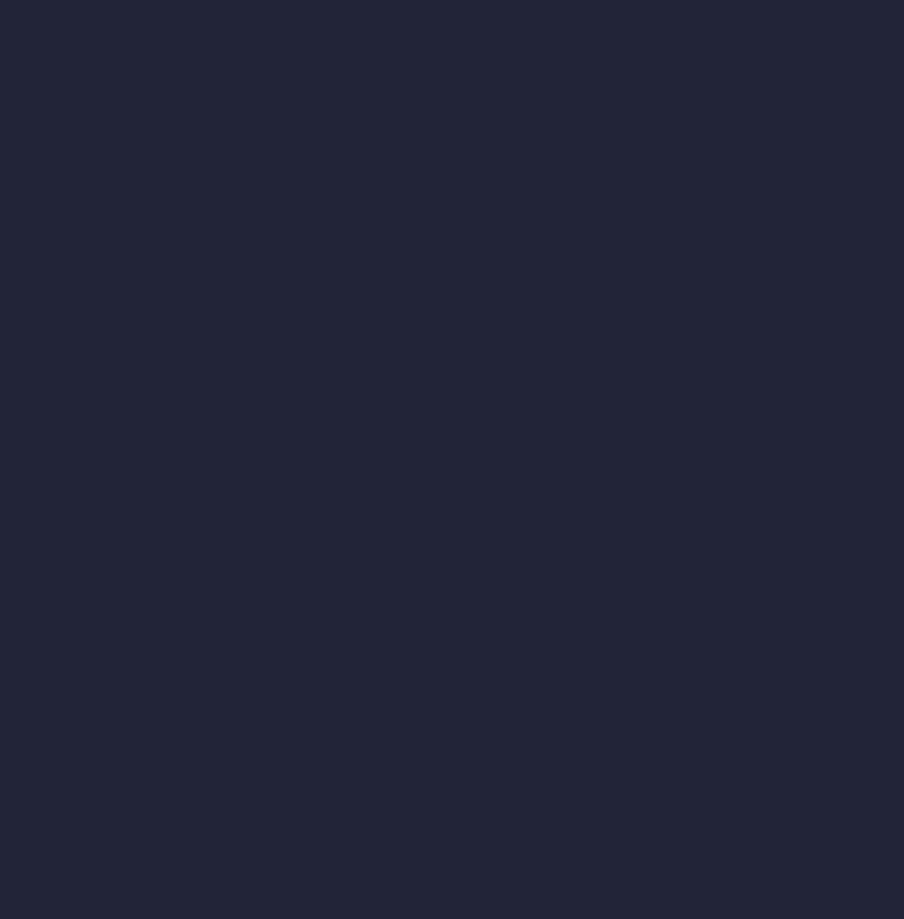
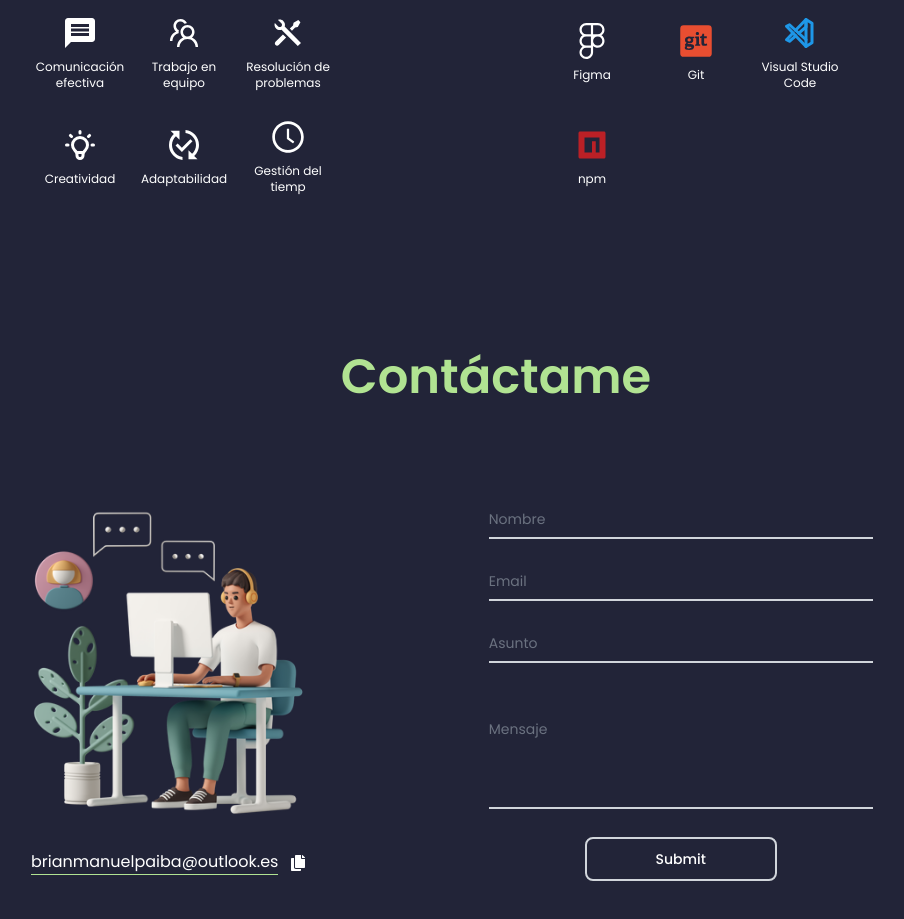
Before and after one commit to BMPaiba/portafolio, a React (Vite) app in the folder client/: page / in a window 1280 px wide. Shown: the part 3151-4070 px from the top of the page, without its empty margins (200-1104 px from the left). Before the commit the page ends 2592 px from the top, so only its background shows below. Built offline with nearby package versions, Linux system fonts and the light colour scheme; the HTML template or start-up script is replaced by a standard one.

Commit message:
contact responsive

```diff
--- a/client/src/App.jsx
+++ b/client/src/App.jsx
@@ -16,8 +16,8 @@ function App() {
         <Home />
         <About />
         <Projects />
-        {/* <Skills /> */}
-        {/* <Contact /> */}
+        <Skills />
+        <Contact />
       </div>
     </>
   );
--- a/client/src/views/Contact.jsx
+++ b/client/src/views/Contact.jsx
@@ -18,11 +18,11 @@ export default function Contact() {
 
   return (
     <>
-      <div className="h-screen flex flex-col items-center justify-around  pt-16 w-full" id="contact" >
-        <div className="flex w-full  pl-28">
-          <h3 className="text-Green text-5xl font-semibold ">Contáctame</h3>
+      <div className="h-screen flex flex-col items-center justify-around pt-16 w-full  " id="contact" >
+        <div className="flex w-full items-center justify-center md:pl-28">
+          <h3 className="text-Green text-5xl font-semibold  ">Contáctame</h3>
         </div>
-        <div className=" flex items-center justify-around  w-full">
+        <div className=" flex items-center justify-around  w-full  flex-wrap">
           <div className="flex flex-col items-center gap-6 ">
             <img
               src={img}
@@ -42,7 +42,7 @@ export default function Contact() {
             </div>
           </div>
           <div>
-            <form class="w-96 px-6">
+            <form class="w-96 px-6 pt-8 md:p-0">
               <div class="relative z-0 w-full mb-5 group">
                 <input
                   type="text"
@@ -124,7 +124,7 @@ export default function Contact() {
           </div>
         </div>
         <div>
-        <p className="text-xs">© Brian Paiba. Todos los derechos reservados.</p>
+        <p className="text-xs pt-8 md:p-0">© Brian Paiba. Todos los derechos reservados.</p>
 
         </div>
       </div>
--- a/client/src/views/Projects.jsx
+++ b/client/src/views/Projects.jsx
@@ -33,7 +33,7 @@ export default function Projects() {
   return (
     <>
       <div
-        className="flex items-center flex-col justify-around h-screen pt-16"
+        className="min-h-screen flex items-center flex-col justify-around  pt-16"
         id="projects"
       >
         <div className=" flex  items-start justify-start pl-14 w-full">
```
